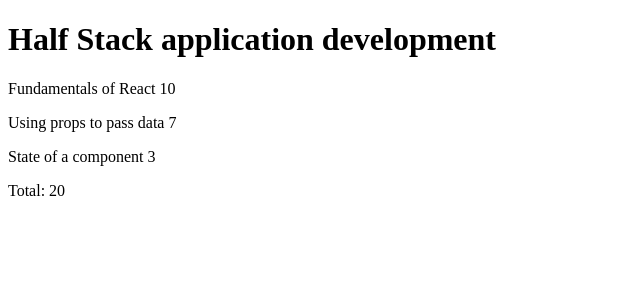
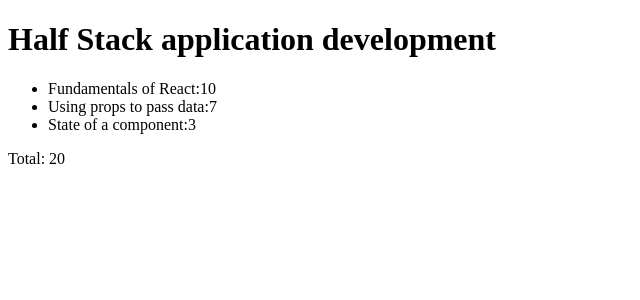
Before and after one commit to VinayGovekar/Fullstack, a React (Vite) app in the folder part1/: page / in a window 1280 px wide. Shown: the top 300 px of the page, without its empty margins (0-640 px from the left). Built offline with nearby package versions, Linux system fonts and the light colour scheme.

Commit message:
*Changed parameters to object from primitives

```diff
--- a/part1/src/App.jsx
+++ b/part1/src/App.jsx
@@ -19,35 +19,49 @@
 }
 
 const Component =(props)=>{
+
+    const displayItems = props.parts.map(element=><li key={element.name}>{element.name}:{element.exercises}</li>)
     return(
       <>
-      <p>
-      <Part name={props.name} exercises={props.exercises}/>
-      </p>
+        <ul>{displayItems}</ul>
       </>
     )
 }
 
 const Total = (props) =>{
+  let total = 0;
+  props.parts.forEach(part=>{
+    total+=part.exercises;
+  })
   return(
     <>
-    <p>Total: {props.one + props.two + props.three}</p>
+    <p>Total: {total}</p>
     </>
   )
 }
 
 function App() {
   const title = "Half Stack application development";
-  const one = 10;
-  const two = 7;
-  const three= 3;
+  const parts = [
+    {
+      name:"Fundamentals of React",
+      exercises:10
+    },
+    {
+      name:"Using props to pass data",
+      exercises:7
+    },
+    {
+      name:"State of a component",
+      exercises:3
+    }
+  ]
+
   return (
     <div>
       <Header title={title}/>
-      <Component name={"Fundamentals of React"} exercises={one}></Component>
-      <Component name={"Using props to pass data"} exercises={two}></Component>
-      <Component name={"State of a component"} exercises={three}></Component>
-      <Total one={one} two={two} three={three}/>
+      <Component parts={parts}/>
+      <Total parts={parts}></Total>
     </div>
   )
 }
```
